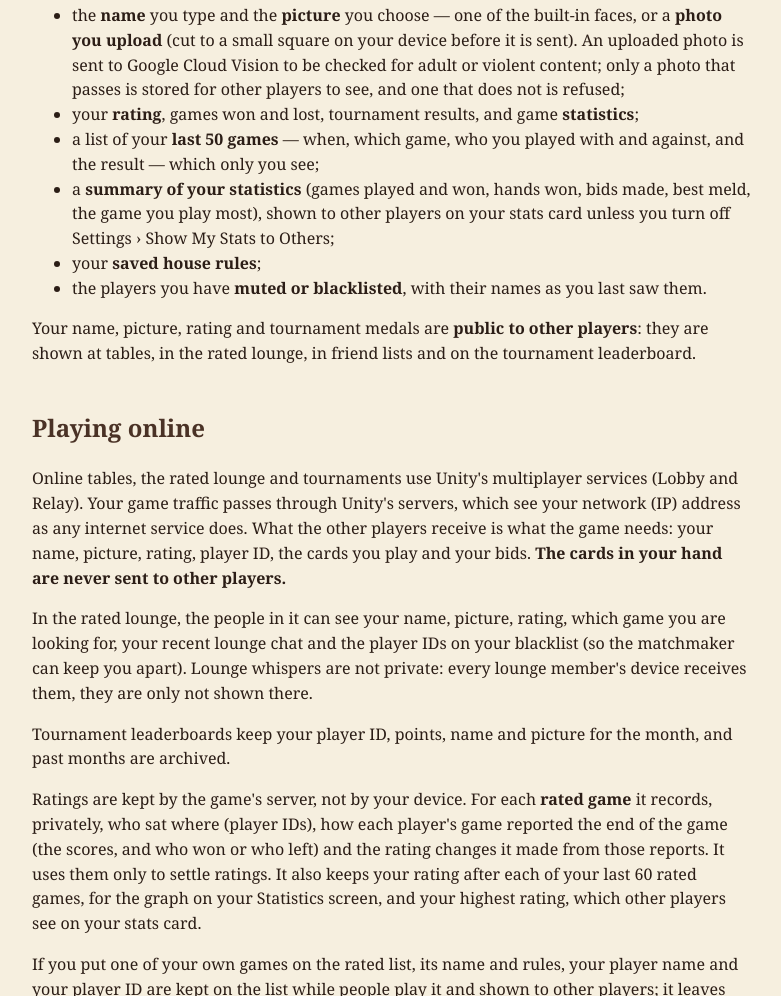
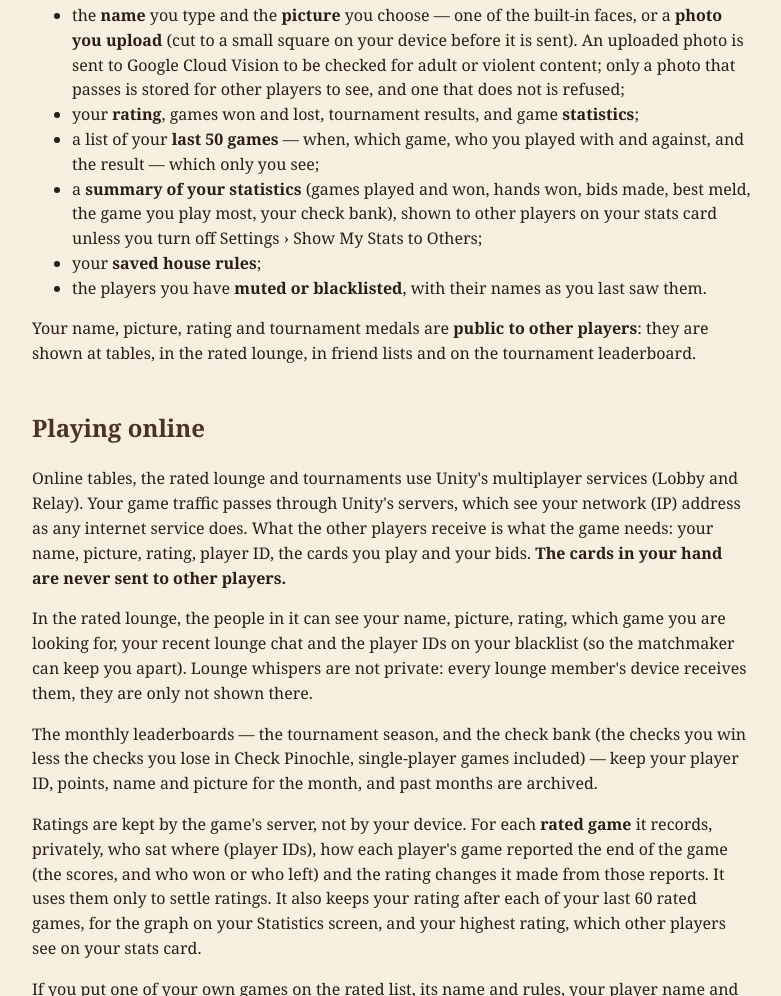
Before and after one commit to metropolisiii/PinochleGame, a plain HTML site: page index.html in a window 1280 px wide. Shown: the part 1117-2113 px from the top of the page, without its empty margins (248-1029 px from the left). Drawn offline with Linux system fonts and the light colour scheme.

Commit message:
Privacy policy: the check bank
Adds the check bank to the stats summary other players see, and describes
the monthly check-bank leaderboard beside the tournament season.

Co-Authored-By: Claude Opus 5.5 <noreply@anthropic.com>

```diff
--- a/index.html
+++ b/index.html
@@ -25,7 +25,7 @@
 <li>the <strong>name</strong> you type and the <strong>picture</strong> you choose — one of the built-in faces, or a <strong>photo you upload</strong> (cut to a small square on your device before it is sent). An uploaded photo is sent to Google Cloud Vision to be checked for adult or violent content; only a photo that passes is stored for other players to see, and one that does not is refused;</li>
 <li>your <strong>rating</strong>, games won and lost, tournament results, and game <strong>statistics</strong>;</li>
 <li>a list of your <strong>last 50 games</strong> — when, which game, who you played with and against, and the result — which only you see;</li>
-<li>a <strong>summary of your statistics</strong> (games played and won, hands won, bids made, best meld, the game you play most), shown to other players on your stats card unless you turn off Settings › Show My Stats to Others;</li>
+<li>a <strong>summary of your statistics</strong> (games played and won, hands won, bids made, best meld, the game you play most, your check bank), shown to other players on your stats card unless you turn off Settings › Show My Stats to Others;</li>
 <li>your <strong>saved house rules</strong>;</li>
 <li>the players you have <strong>muted or blacklisted</strong>, with their names as you last saw them.</li>
 </ul>
@@ -33,7 +33,7 @@
 <h2>Playing online</h2>
 <p>Online tables, the rated lounge and tournaments use Unity&#39;s multiplayer services (Lobby and Relay). Your game traffic passes through Unity&#39;s servers, which see your network (IP) address as any internet service does. What the other players receive is what the game needs: your name, picture, rating, player ID, the cards you play and your bids. <strong>The cards in your hand are never sent to other players.</strong></p>
 <p>In the rated lounge, the people in it can see your name, picture, rating, which game you are looking for, your recent lounge chat and the player IDs on your blacklist (so the matchmaker can keep you apart). Lounge whispers are not private: every lounge member&#39;s device receives them, they are only not shown there.</p>
-<p>Tournament leaderboards keep your player ID, points, name and picture for the month, and past months are archived.</p>
+<p>The monthly leaderboards — the tournament season, and the check bank (the checks you win less the checks you lose in Check Pinochle, single-player games included) — keep your player ID, points, name and picture for the month, and past months are archived.</p>
 <p>Ratings are kept by the game&#39;s server, not by your device. For each <strong>rated game</strong> it records, privately, who sat where (player IDs), how each player&#39;s game reported the end of the game (the scores, and who won or who left) and the rating changes it made from those reports. It uses them only to settle ratings. It also keeps your rating after each of your last 60 rated games, for the graph on your Statistics screen, and your highest rating, which other players see on your stats card.</p>
 <p>If you put one of your own games on the rated list, its name and rules, your player name and your player ID are kept on the list while people play it and shown to other players; it leaves the list after an hour with no game, and deleting your account takes it off.</p>
 <h2>Chat, voice and video</h2>
```
